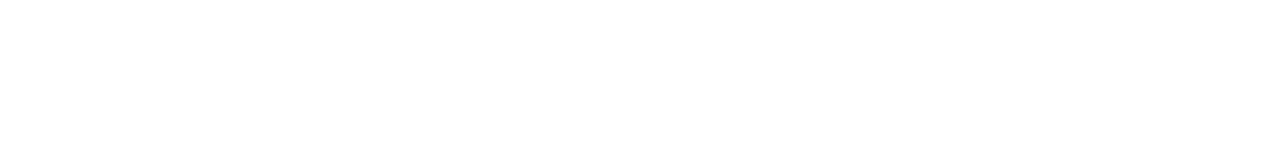
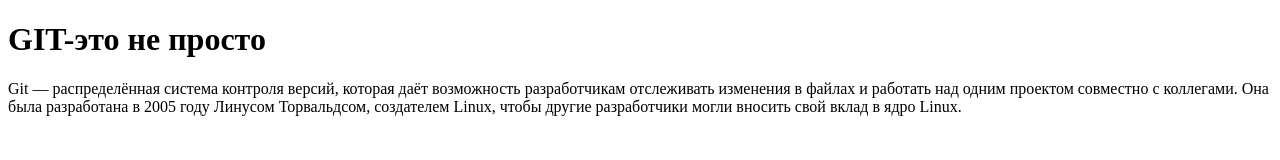
Before and after one commit to Disidd/DZ-Lesson-3, a plain HTML site: page index.html in a window 1280 px wide. Drawn offline with Linux system fonts and the light colour scheme.

```diff
--- a/index.html
+++ b/index.html
@@ -7,6 +7,11 @@
     <title>Document</title>
 </head>
 <body>
-
+    <h1>GIT-это не просто</h1>
+    <p>Git — распределённая система контроля версий, которая даёт возможность
+        разработчикам отслеживать изменения в файлах и работать над одним проектом совместно с коллегами.
+        Она была разработана в 2005 году Линусом Торвальдсом, создателем Linux,
+        чтобы другие разработчики могли вносить свой вклад в ядро Linux.
+    </p>
 </body>
 </html>
```
Also changed, not shown: pages/about.html (added, +12 -0 lines).
